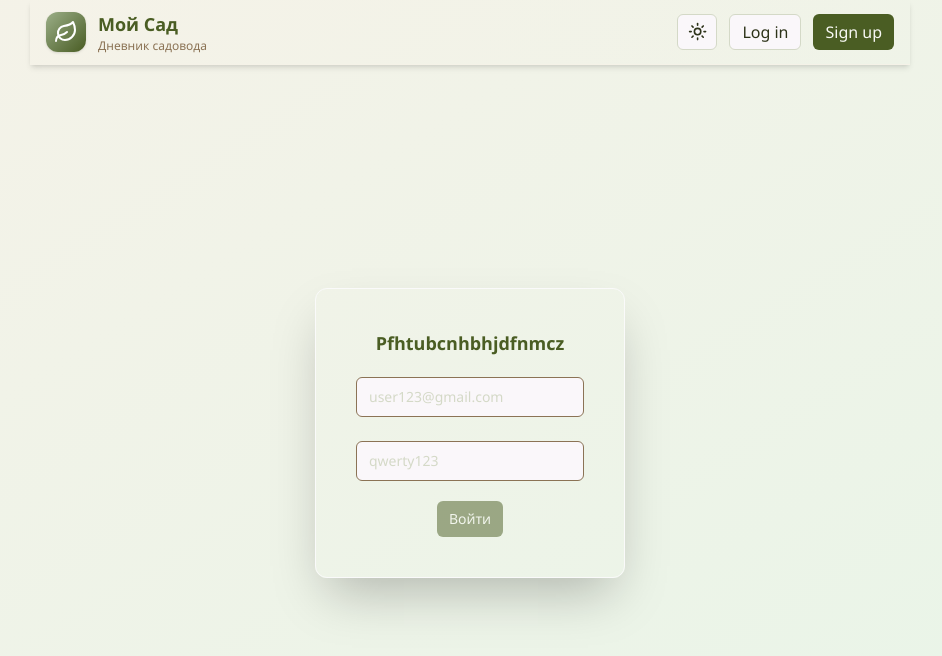
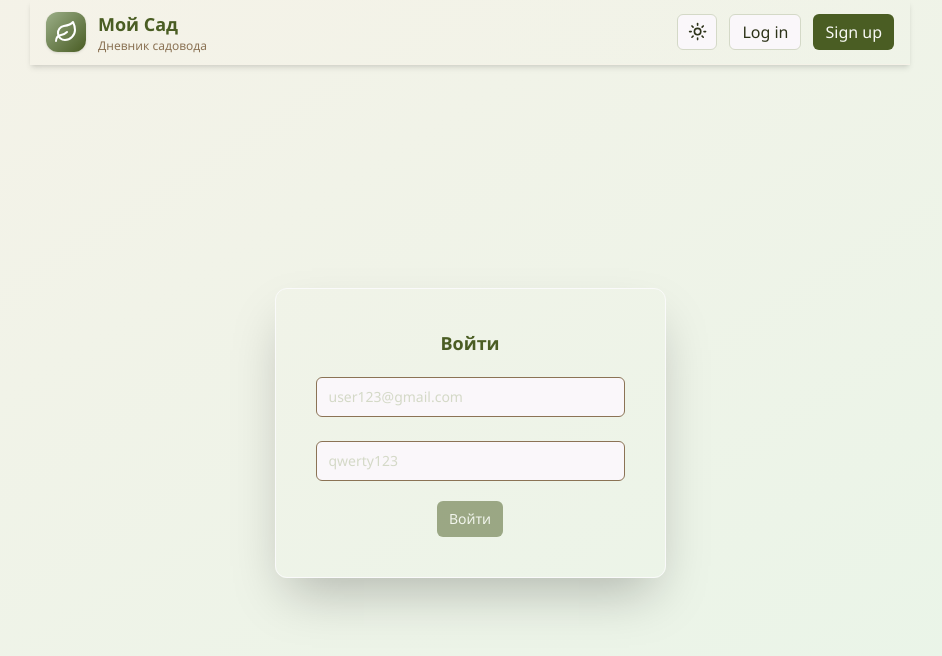
Before and after one commit to LenaRybinskova/garden-frontend, a Next.js app: page /auth/signInPage in a window 1280 px wide. Shown: the top 656 px of the page, without its empty margins (170-1112 px from the left). Built offline with nearby package versions, Linux system fonts and the light colour scheme.

Commit message:
fix layout Sign-in page

```diff
--- a/src/features/auth/ui/sign-in/Sign-in.tsx
+++ b/src/features/auth/ui/sign-in/Sign-in.tsx
@@ -47,11 +47,11 @@ export const SignIn = () => {
     <div className={'flex flex-col content-center items-center justify-center'}>
       <form
         className={
-          'border-destructive-foreground flex max-w-[391px] flex-col items-center justify-center gap-5 rounded-xl border-1 p-10 shadow-2xl'
+          'border-destructive-foreground flex min-w-[391px] flex-col items-center justify-center gap-5 rounded-xl border-1 p-10 shadow-2xl'
         }
         onSubmit={handleSubmit(onSubmit)}
       >
-        <p className={'text-nature-forest text-lg font-bold'}>Pfhtubcnhbhjdfnmcz</p>
+        <p className={'text-nature-forest text-lg font-bold'}>Войти</p>
         <div className={'flex w-full flex-col items-center justify-center gap-4 align-middle'}>
           <div className={'flex w-full flex-col items-center justify-center gap-6'}>
             <Controller
```
